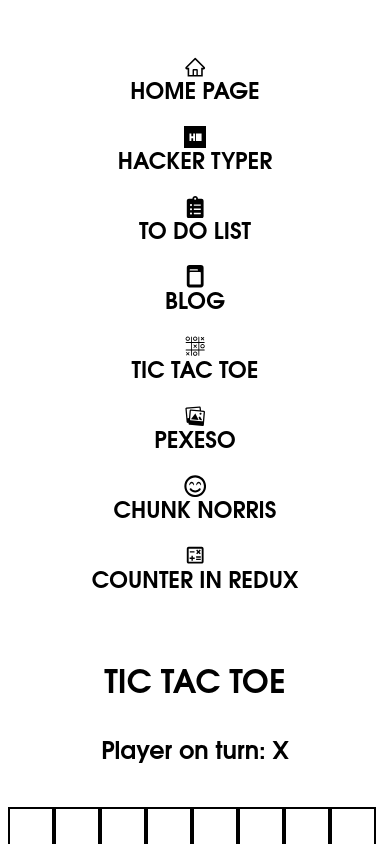
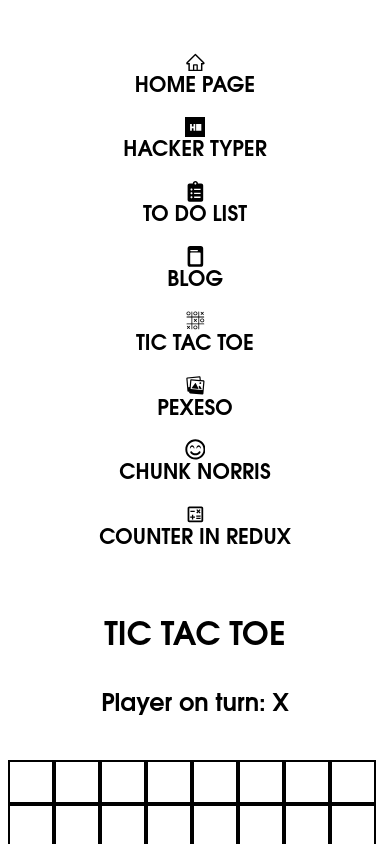
Before and after one commit to matusgrulik/ita-matus-grulik, a React (Create React App) app: page /tictactoe in a window 390 px wide. Shown: the top 844 px of the page. Built offline with nearby package versions, Linux system fonts and the light colour scheme.

Commit message:
fixing mobile version

```diff
--- a/src/App.tsx
+++ b/src/App.tsx
@@ -20,7 +20,7 @@ import styled from "styled-components";
 
 const DivWrapper = styled.div`
   display: flex;
-  font-size: 1.5em;
+  font-size: 1.4em;
   font-weight: bold;
   margin: 2em;
   align-items: center;
@@ -31,11 +31,11 @@ const DivWrapper = styled.div`
     flex-direction: column;
   }
   @media (max-width: 1865px) {
-    font-size: 1.4em;
+    font-size: 1.3em;
   }
 `;
 const LinkNav = styled(Link)`
-  max-width: 12.5%;
+  max-width: 13%;
   text-align: center;
   font-family: Avantgarde, TeX Gyre Adventor, URW Gothic L, sans-serif;
   margin: 0.8em;
--- a/src/TicTacToe/Components/Square.tsx
+++ b/src/TicTacToe/Components/Square.tsx
@@ -18,6 +18,10 @@ const DivWrapper = styled.div`
     width: 42px;
     height: 42px;
   }
+  @media (max-width: 500px) {
+    widht: 40px;
+    height: 40px;
+  }
 `;
 
 type SquareProps = {
--- a/src/hackerTyper/HackerTyper.tsx
+++ b/src/hackerTyper/HackerTyper.tsx
@@ -6,7 +6,6 @@ import styled from "styled-components";
 
 const TextArea = styled.textarea`
   height: 70vh;
-  min-width: 350px;
   background: ${theme.primaryColor};
   border: 3px solid ${theme.secondaryColor};
   padding: 15px 20px;
```
